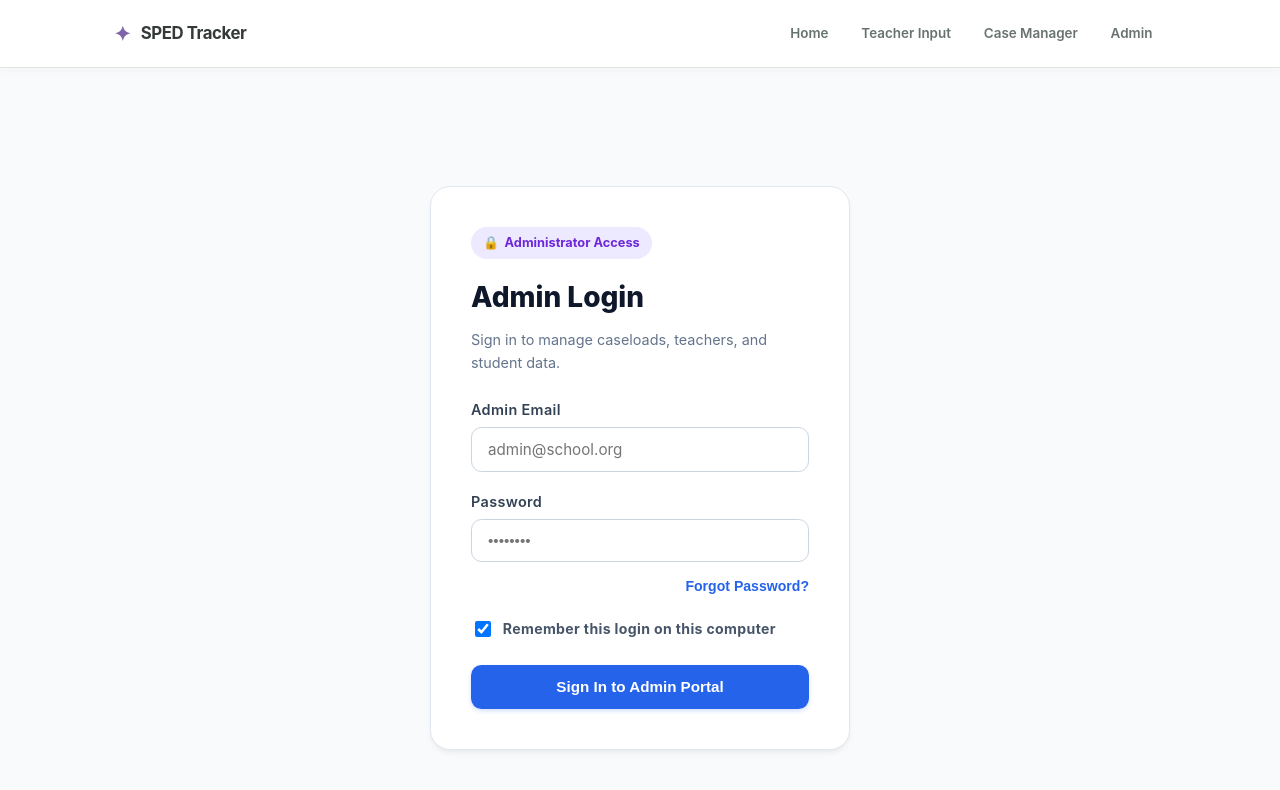
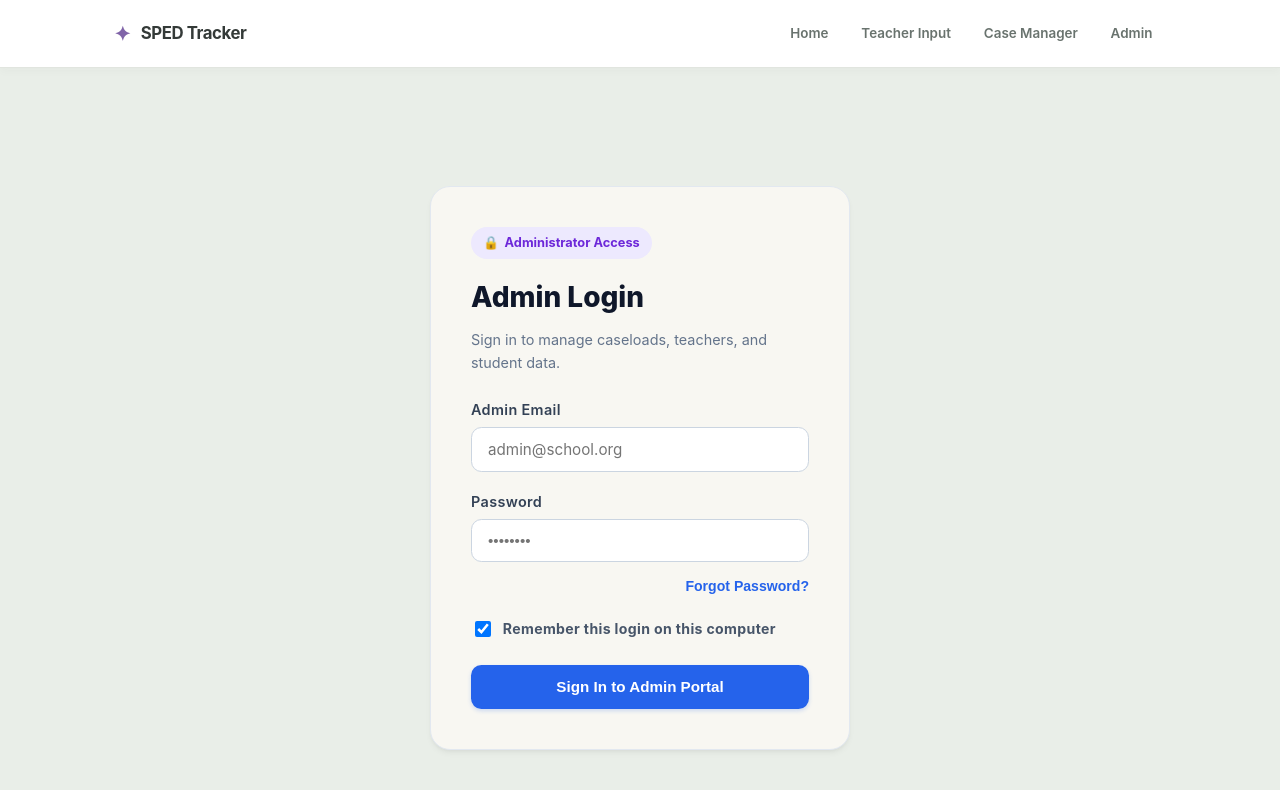
Before and after one commit to jjester58-eng/sped-tracker, a Next.js app: page /admin/login in a window 1280 px wide. Shown: the top 790 px of the page. Built offline with nearby package versions, Linux system fonts and the light colour scheme; no server answers.

Commit message:
Tint workspace surfaces with sage and lavender

```diff
--- a/app/globals.css
+++ b/app/globals.css
@@ -229,3 +229,36 @@ tbody tr:hover td { background: #fafbf9; }
   .nav-link { padding: 0.45rem 0.65rem; }
   .form-row { grid-template-columns: 1fr; }
 }
+
+
+/* WARMER WORKSPACE SURFACES — keep white from dominating the interface */
+main {
+  background-color: #e9eee8 !important;
+}
+main[style], main[style*="background"] {
+  background-color: #e9eee8 !important;
+}
+/* Inline white cards become warm ivory instead of stark white. */
+[style*="background-color: white"],
+[style*="background: white"],
+[style*="backgroundColor: white"] {
+  background-color: #f8f7f2 !important;
+}
+/* Common inline cool-gray surfaces become soft sage-gray. */
+[style*="#f8fafc"],
+[style*="#f1f5f9"],
+[style*="#f3f4f6"],
+[style*="#f9fafb"] {
+  background-color: #edf0eb !important;
+}
+/* Blue callouts and selections shift toward the softer Hudl lavender. */
+[style*="#eff6ff"],
+[style*="#dbeafe"],
+[style*="#e0f2fe"] {
+  background-color: #eee8f4 !important;
+}
+/* Keep selected controls and primary actions distinctly purple. */
+button[style*="background-color: rgb(239, 246, 255)"],
+button[style*="#eff6ff"] {
+  border-color: var(--accent) !important;
+}
```
